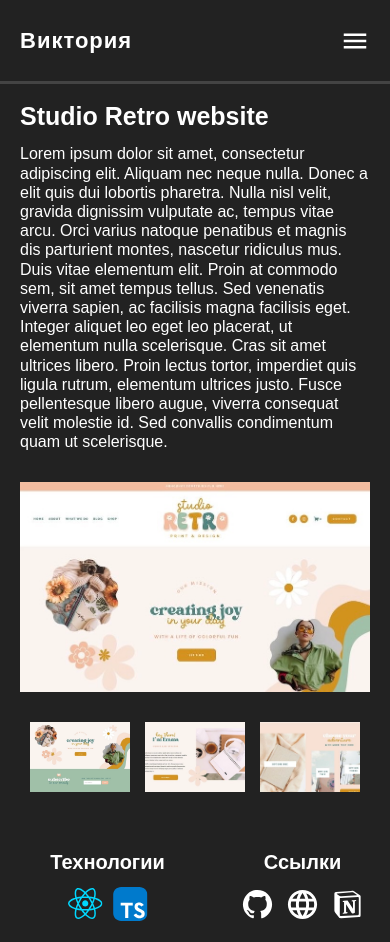
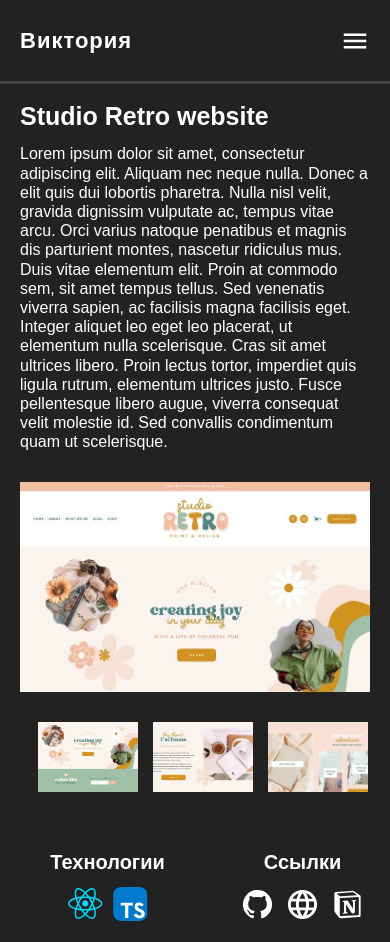
Before and after one commit to huhhell/portfolio, a React (Vite) app: page /project in a window 390 px wide. Built offline with nearby package versions, Linux system fonts and the light colour scheme.

Commit message:
fix active link in mobile nav

```diff
--- a/src/assets/Pages/Navigation/NavigationMobile.tsx
+++ b/src/assets/Pages/Navigation/NavigationMobile.tsx
@@ -2,6 +2,7 @@ import styled from "styled-components";
 import {MenuItemInterface} from "./Navigation.tsx";
 import closeImg from '../../img/nav/close.svg';
 import {Link} from "react-router-dom";
+
 // import {useEffect, useState} from "react";
 
 interface Props {
@@ -27,7 +28,7 @@ export default function NavigationMobile({activePageId, isMenuOpen, menuItems, h
                             {i.name}
                         </LinkItem>
                     </ListItem> :
-                    <ListItemSelected key={i.id}>{i.name}</ListItemSelected>)}
+                    <ListItemSelected key={i.id}><LinkItem to={i.path}>{i.name}</LinkItem></ListItemSelected>)}
             </List>
         </NavCntOpen>
 }
--- a/src/assets/components/ProjectGallery/ProjectGallery.tsx
+++ b/src/assets/components/ProjectGallery/ProjectGallery.tsx
@@ -16,7 +16,7 @@ export default function ProjectGallery({images}: Props) {
     return <Container>
         <MainImgCnt><MainImg src={images[activeImgId].img}/></MainImgCnt>
         <OptionsCnt>
-            {images.map(i => i.id === activeImgId ? <> </> : <OptionsImgCnt key={i.id} onClick={() => changeActiveImageId(i.id)}>
+            {images.map(i => i.id === activeImgId ? <div key={i.id}> </div> : <OptionsImgCnt key={i.id} onClick={() => changeActiveImageId(i.id)}>
                 <OptionImg src={i.img} alt={i.alt} />
             </OptionsImgCnt>)}
         </OptionsCnt>
```
